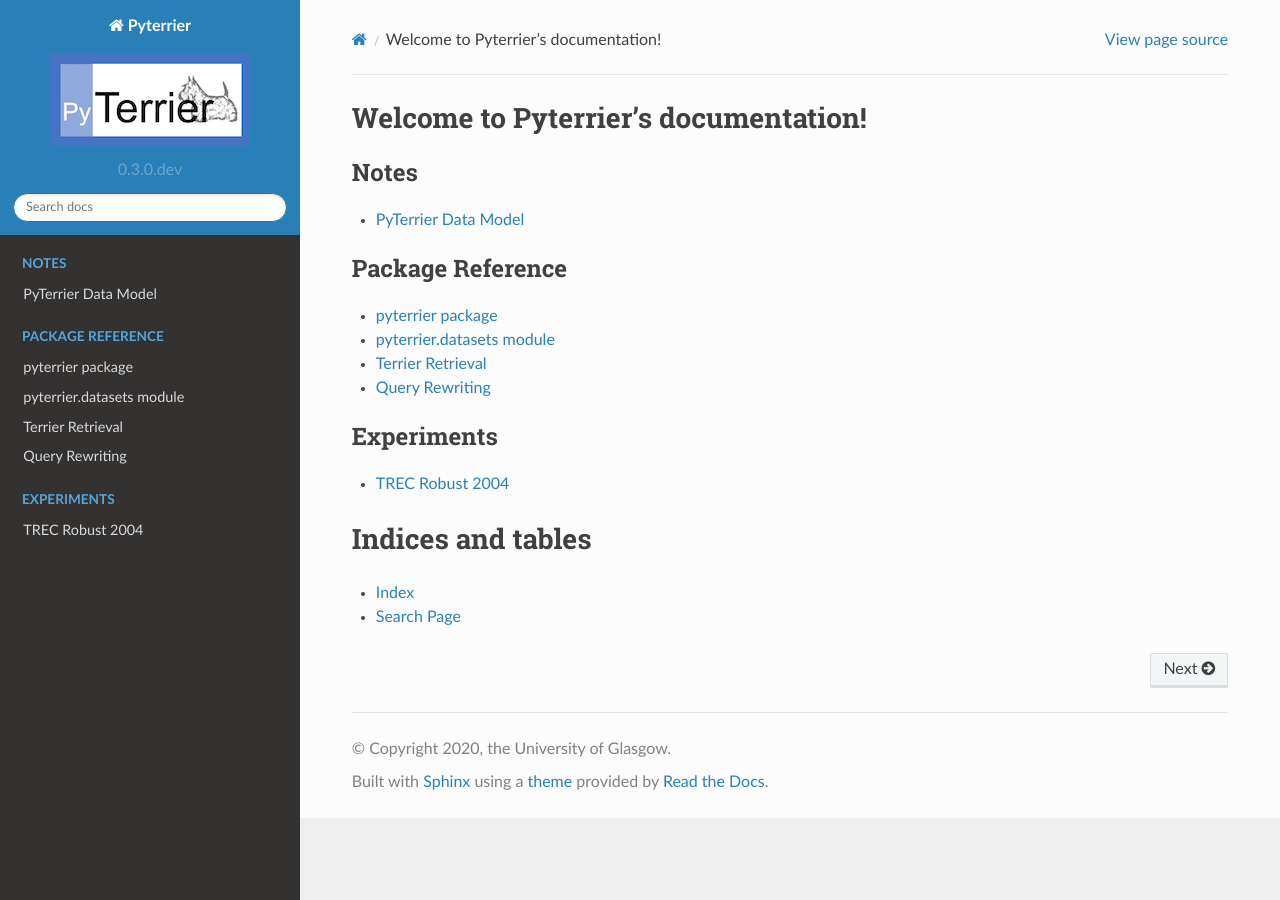
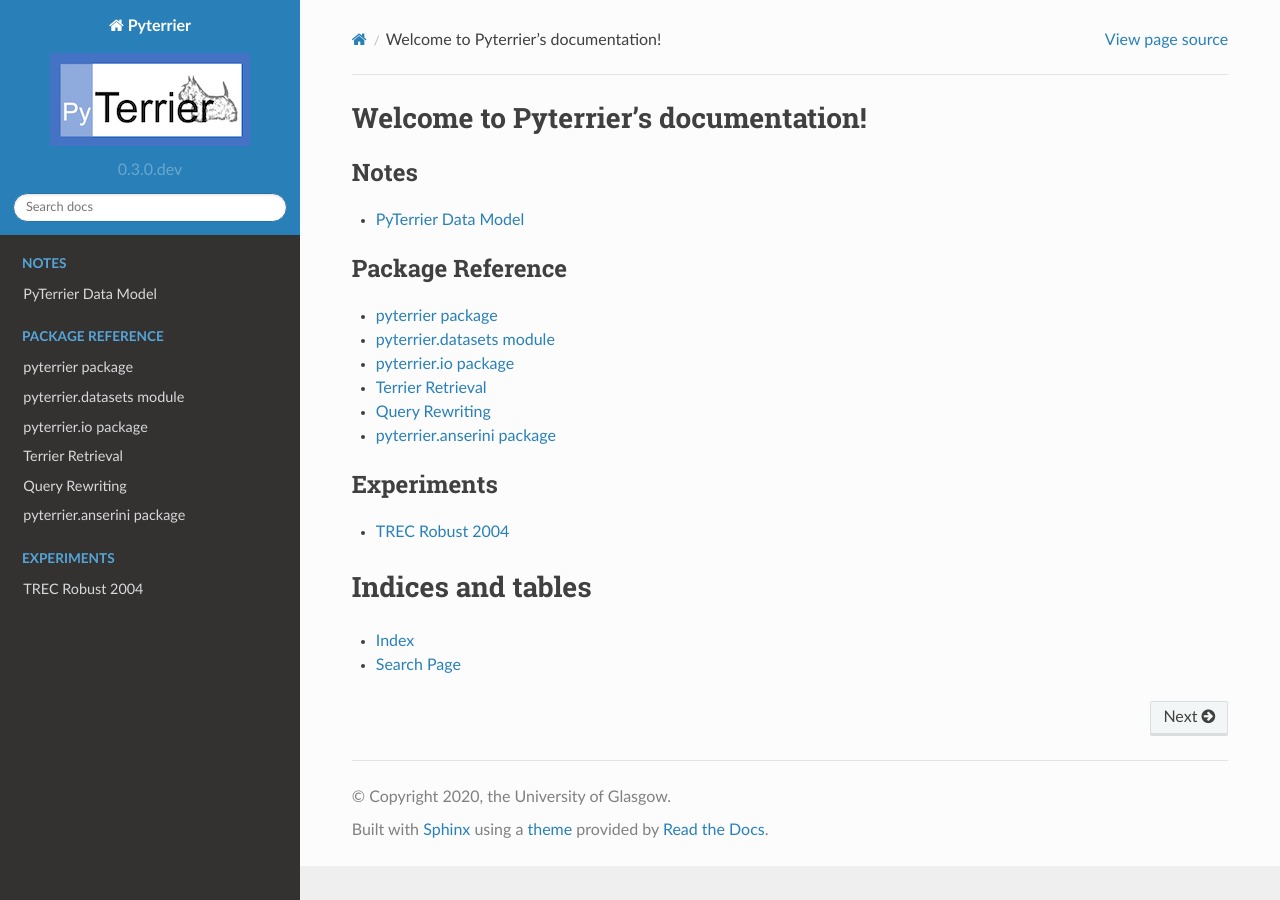
Before and after one commit to terrier-org/pyterrier, a Sphinx documentation site: the page built from docs/index.rst, in a window 1280 px wide. Built offline with Sphinx 7.4.7 and the Read the Docs theme 2.0.0, drawn with Linux system fonts in a browser that asks for light colours; pages that are not in the unit, such as notebooks, are missing from menus; the version number is read from the project's files by our own code.

Commit message:
more documentation items added

```diff
--- a/docs/index.rst
+++ b/docs/index.rst
@@ -16,8 +16,10 @@
 
    modules/core
    modules/datasets
+   modules/io
    modules/terrier-retrieval
    modules/rewrite
+   modules/anserini
 
 .. toctree::
    :maxdepth: 1
```
